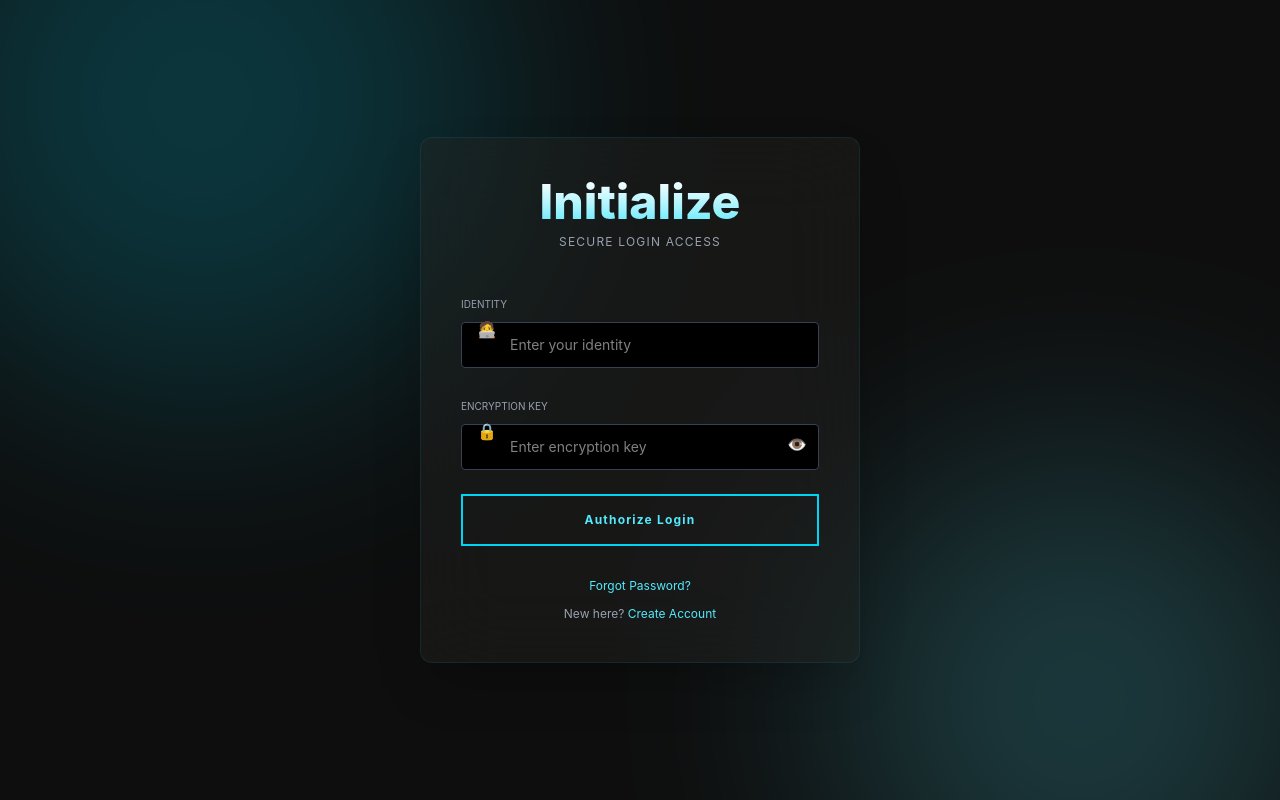
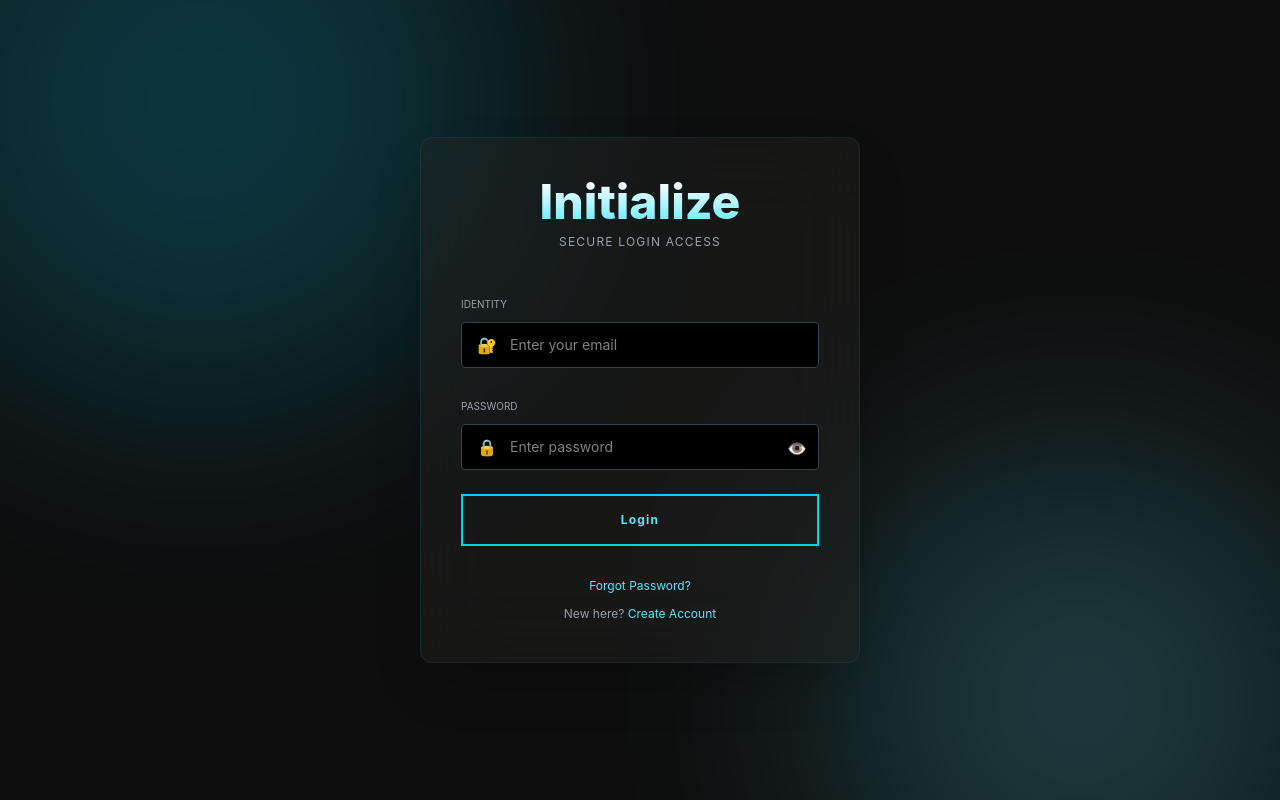
Before and after one commit to shiyan-showkat/todo-app-frontend, a React (Vite) app: page /login in a window 1280 px wide. Built offline with nearby package versions, Linux system fonts and the light colour scheme; no server answers.

Commit message:
full changed

```diff
--- a/src/login.jsx
+++ b/src/login.jsx
@@ -173,7 +173,7 @@ export default function Login() {
   };
 
   return (
-    <div className="min-h-screen flex items-center justify-center bg-[#0e0e0e] text-white relative overflow-hidden">
+    <div className="min-h-screen flex items-center justify-center bg-[#0e0e0e] relative overflow-hidden text-white">
       {/* glow */}
       <div className="absolute w-[600px] h-[600px] bg-cyan-400 blur-[120px] opacity-20 top-[-200px] left-[-100px] rounded-full" />
       <div className="absolute w-[500px] h-[500px] bg-cyan-300 blur-[120px] opacity-20 bottom-[-150px] right-[-50px] rounded-full" />
@@ -186,7 +186,7 @@ export default function Login() {
             <h1 className="text-5xl font-extrabold bg-gradient-to-b from-white to-cyan-300 bg-clip-text text-transparent">
               Initialize
             </h1>
-            <p className="text-gray-400 text-xs mt-2 tracking-widest uppercase">
+            <p className="text-gray-400 text-xs mt-2 uppercase tracking-widest">
               Secure Login Access
             </p>
           </div>
@@ -194,50 +194,54 @@ export default function Login() {
           {/* FORM */}
           <form onSubmit={handleLogin} className="space-y-6">
             {/* EMAIL */}
-            <div className="relative">
-              <span className="absolute left-4 top-1/2 -translate-y-1/2">
-                🧑‍💻
-              </span>
-
-              <label className="text-[10px] text-gray-400 uppercase">
+            <div>
+              <label className="text-[10px] uppercase text-gray-400">
                 Identity
               </label>
 
+              <div className="relative mt-2">
+                <span className="absolute left-4 top-1/2 -translate-y-1/2">
+                  🔐
+                </span>
+
                 <input
-                className="w-full mt-2 pl-12 p-3 bg-black border border-gray-700 rounded text-sm outline-none focus:border-cyan-400"
-                placeholder="Enter your identity"
+                  className="w-full pl-12 p-3 bg-black border border-gray-700 rounded text-sm outline-none focus:border-cyan-400"
+                  placeholder="Enter your email"
                   onChange={(e) => setEmail(e.target.value)}
                 />
               </div>
+            </div>
 
             {/* PASSWORD */}
-            <div className="relative">
+            <div>
+              <label className="text-[10px] uppercase text-gray-400">
+                Password
+              </label>
+
+              <div className="relative mt-2">
                 <span className="absolute left-4 top-1/2 -translate-y-1/2">
                   🔒
                 </span>
 
-              <label className="text-[10px] text-gray-400 uppercase">
-                Encryption Key
-              </label>
-
                 <input
                   type={showPassword ? "text" : "password"}
-                className="w-full mt-2 pl-12 pr-12 p-3 bg-black border border-gray-700 rounded text-sm outline-none focus:border-cyan-400"
-                placeholder="Enter encryption key"
+                  className="w-full pl-12 pr-12 p-3 bg-black border border-gray-700 rounded text-sm outline-none focus:border-cyan-400"
+                  placeholder="Enter password"
                   onChange={(e) => setPassword(e.target.value)}
                 />
 
                 <span
                   onClick={() => setShowPassword(!showPassword)}
-                className="absolute right-3 top-10 cursor-pointer"
+                  className="absolute right-3 top-3 cursor-pointer"
                 >
                   {showPassword ? "🙈" : "👁"}
                 </span>
               </div>
+            </div>
 
             {/* BUTTON */}
             <button className="w-full border-2 border-cyan-400 text-cyan-300 py-4 text-xs font-bold tracking-widest hover:bg-cyan-400/10 transition cursor-pointer">
-              {loading ? "Loading..." : "Authorize Login"}
+              {loading ? "Loading..." : "Login"}
             </button>
           </form>
 
@@ -261,7 +265,7 @@ export default function Login() {
             </p>
           </div>
 
-          {/* messages */}
+          {/* MESSAGES */}
           {error && <p className="text-red-400 text-center mt-4">{error}</p>}
           {message && (
             <p className="text-green-400 text-center mt-4">{message}</p>
@@ -269,7 +273,7 @@ export default function Login() {
         </div>
       </div>
 
-      {/* FORGOT MODAL */}
+      {/* FORGOT MODAL (same logic unchanged) */}
       <AnimatePresence>
         {showForgot && (
           <div className="fixed inset-0 flex items-center justify-center bg-black/90 z-50">
@@ -277,7 +281,7 @@ export default function Login() {
               {step === "email" && (
                 <>
                   <input
-                    placeholder="Enter Email"
+                    placeholder="Email"
                     className="w-full p-2 bg-black text-white"
                     onChange={(e) => setForgotEmail(e.target.value)}
                   />
@@ -293,7 +297,7 @@ export default function Login() {
               {step === "otp" && (
                 <>
                   <input
-                    placeholder="Enter OTP"
+                    placeholder="OTP"
                     className="w-full p-2 bg-black text-white"
                     onChange={(e) => setOtp(e.target.value)}
                   />
@@ -301,7 +305,7 @@ export default function Login() {
                     onClick={verifyOtp}
                     className="w-full mt-3 bg-green-400 p-2 cursor-pointer"
                   >
-                    {verifyLoading ? "Checking..." : "Verify OTP"}
+                    {verifyLoading ? "Checking..." : "Verify"}
                   </button>
                 </>
               )}
@@ -317,7 +321,7 @@ export default function Login() {
                     onClick={resetPassword}
                     className="w-full mt-3 bg-blue-400 p-2 cursor-pointer"
                   >
-                    {resetLoading ? "Updating..." : "Reset Password"}
+                    {resetLoading ? "Updating..." : "Reset"}
                   </button>
                 </>
               )}
--- a/src/signup.jsx
+++ b/src/signup.jsx
@@ -113,7 +113,6 @@ export default function Signup() {
             <p className="text-green-400 text-center mb-4">{success}</p>
           )}
 
-          {/* ================= SIGNUP ================= */}
           {step === "signup" && (
             <div className="space-y-6">
               {/* EMAIL */}
@@ -169,7 +168,6 @@ export default function Signup() {
             </div>
           )}
 
-          {/* ================= OTP ================= */}
           {step === "otp" && (
             <div className="space-y-6 text-center">
               <p className="text-gray-400 text-sm">Enter OTP</p>
@@ -196,7 +194,6 @@ export default function Signup() {
             </div>
           )}
 
-          {/* FOOTER */}
           <div className="mt-8 text-center text-xs text-gray-400">
             Already have account?{" "}
             <span
```
Lines whose indentation alone changed are shown as unchanged.
